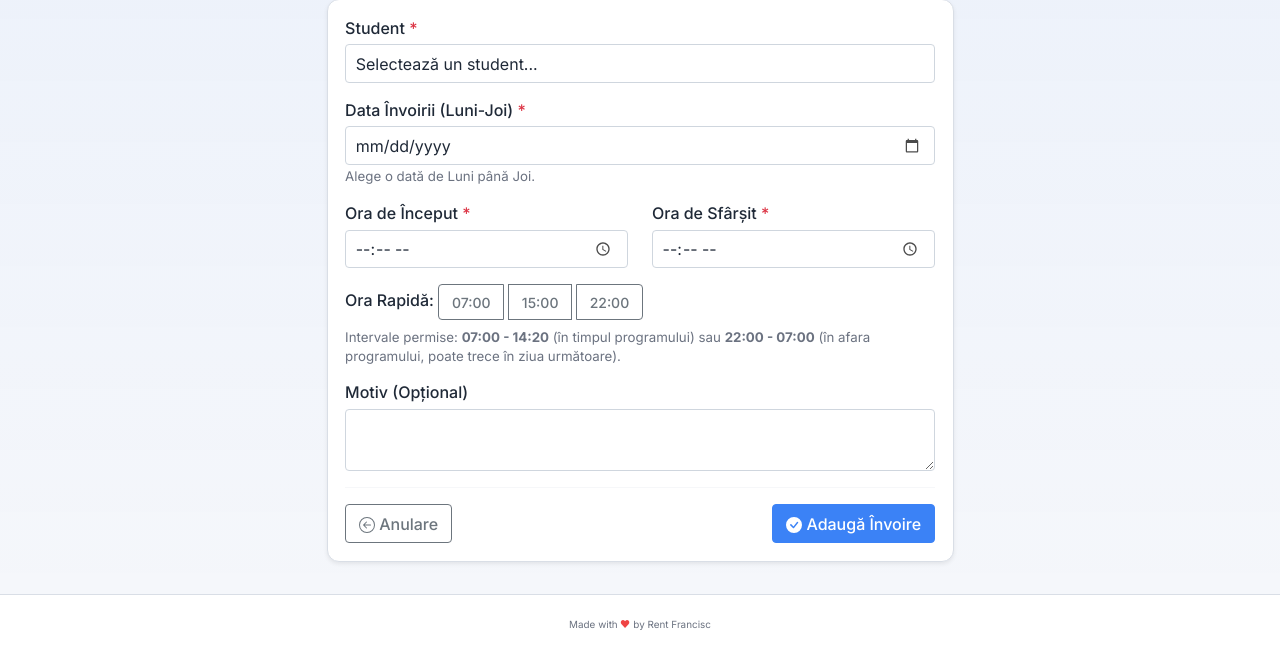
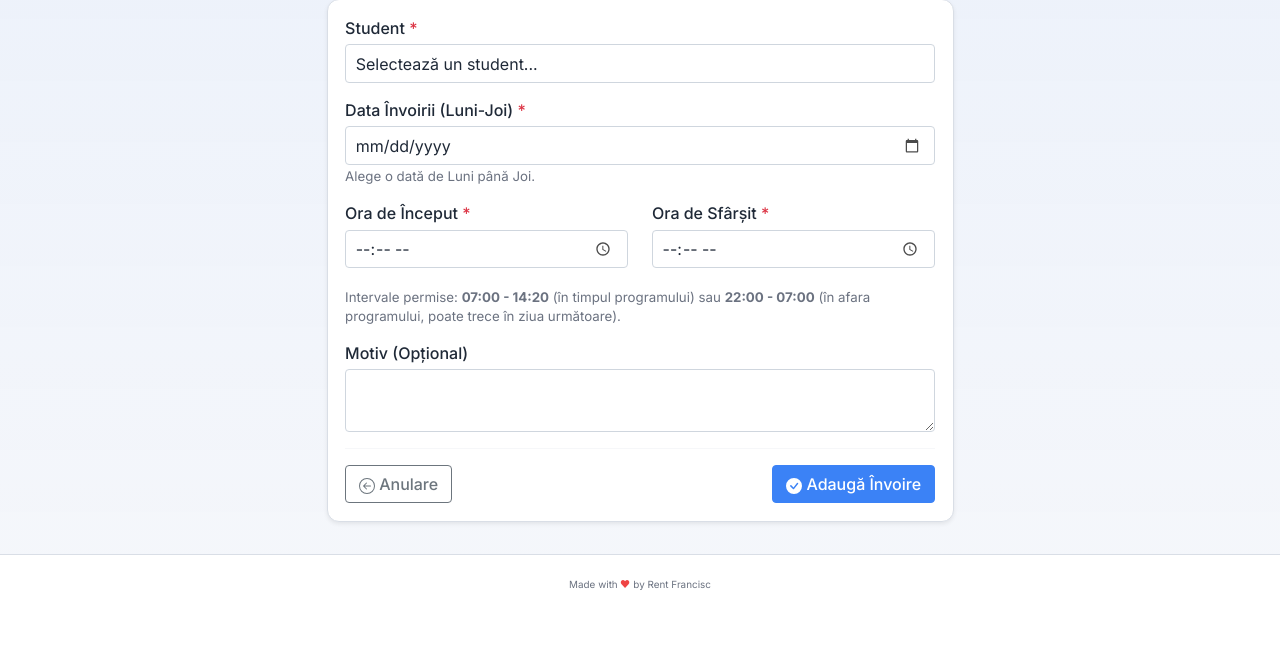
Before and after one commit to SINNAPS123/test, a Python web app: template templates/add_edit_daily_leave.html in a window 1280 px wide. Shown: the part 196-850 px from the top of the page. After the commit the page ends 786 px from the top, so only its background shows below. Run offline with Jinja, Linux system fonts and the light colour scheme; the template is opened without the code that fills it, so the values that code supplies are empty; some libraries are stand-ins or nearby versions.

Commit message:
chore: add Flake8 configuration and remove unused quick hour buttons from daily leave template
Co-authored-by: Genie <genie@cosine.sh>

```diff
--- a/templates/add_edit_daily_leave.html
+++ b/templates/add_edit_daily_leave.html
@@ -45,15 +45,6 @@
                                        value="{{ form_data.end_time or '' }}" required>
                             </div>
                         </div>
-                        <!-- Quick Hour Buttons -->
-                        <div class="mb-2">
-                          <label class="form-label">Ora Rapidă:</label>
-                          <div class="btn-group btn-group-sm">
-                            <button type="button" class="btn btn-outline-secondary quick-hour" data-hour="07:00">07:00</button>
-                            <button type="button" class="btn btn-outline-secondary quick-hour" data-hour="15:00">15:00</button>
-                            <button type="button" class="btn btn-outline-secondary quick-hour" data-hour="22:00">22:00</button>
-                          </div>
-                        </div>
                         <small class="form-text text-muted d-block mb-3">
                             Intervale permise: <strong>07:00 - 14:20</strong> (în timpul programului) sau <strong>22:00 - 07:00</strong> (în afara programului, poate trece în ziua următoare).
                         </small>
```
Also changed, not shown: 1 other file.
